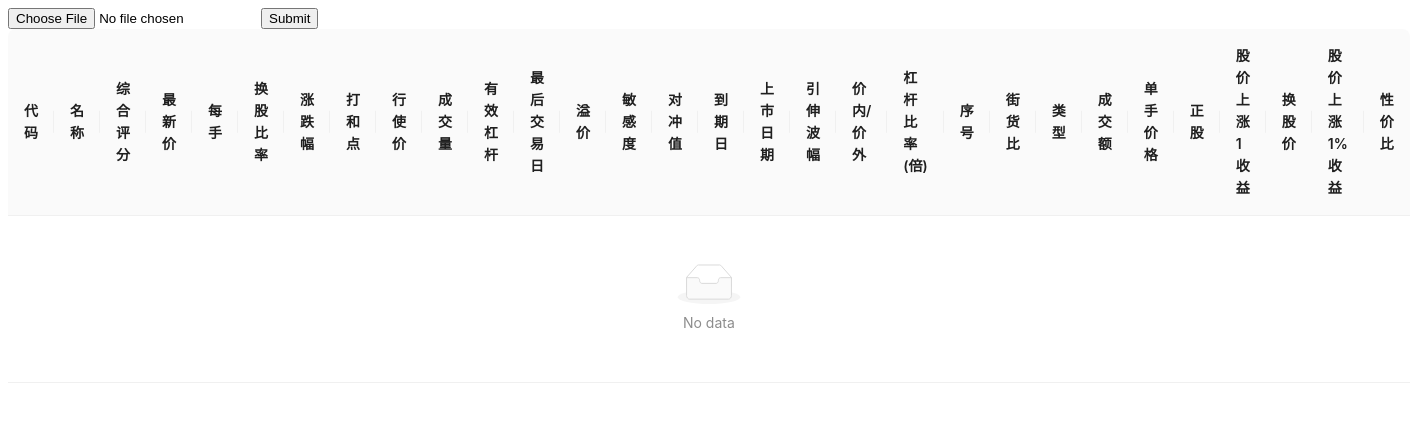
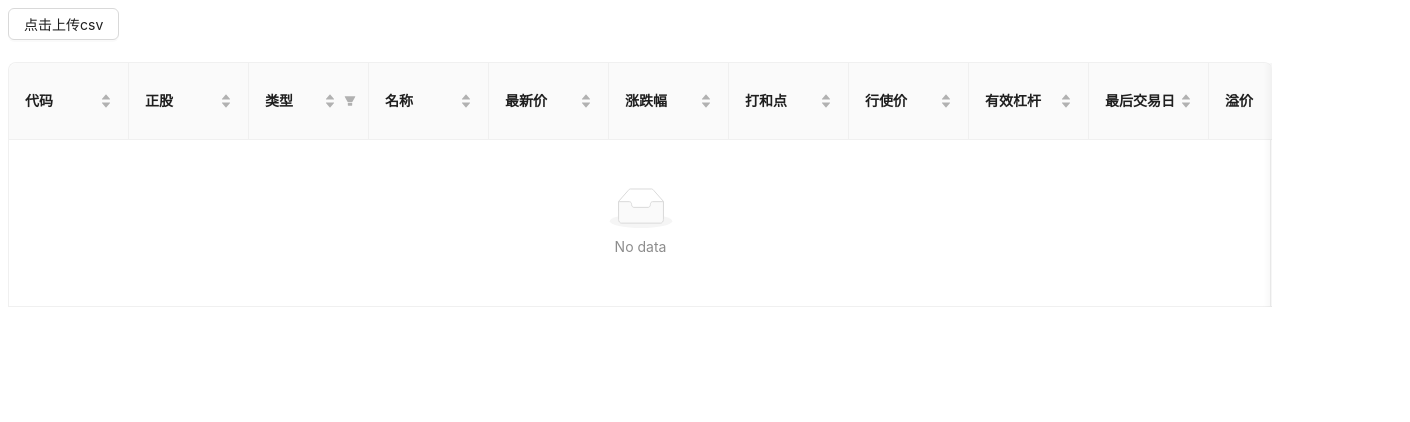
Before and after one commit to AILOVEU/react-warrants-analysis, a React (Create React App) app: page / in a window 1280 px wide. Shown: the top 422 px of the page, 1410 px wide, since content can reach past the window. Built offline with nearby package versions, Linux system fonts and the light colour scheme.

Commit message:
columns cfg

```diff
--- /dev/null
+++ b/src/Home/WarrantsFilter/index.jsx
@@ -0,0 +1,4 @@
+const WarrantsFilter = ()=> {
+    return <div></div>
+}
+export default WarrantsFilter
--- a/src/Home/WarrantsTable.jsx
+++ /dev/null
@@ -1,8 +0,0 @@
-import React from 'react'
-import { Table } from 'antd'
-import {columns} from './columns'
-
-const WarrantsTable = ({data})=> {
-    return <Table columns={columns} dataSource={data}/>
-}
-export default WarrantsTable
--- /dev/null
+++ b/src/Home/WarrantsTable/columns.js
@@ -0,0 +1,57 @@
+export const columns = [
+  "代码",
+  "正股",
+  "类型",
+  "名称",
+  "最新价",
+  // "每手",
+  // "换股比率",
+  "涨跌幅",
+  "打和点",
+  "行使价",
+  // "成交量",
+  "有效杠杆",
+  "最后交易日",
+  "溢价",
+  // "敏感度",
+  "对冲值",
+  "到期日",
+  // "上市日期",
+  "引伸波幅",
+  "价内/价外",
+  // "杠杆比率(倍)",
+  // "序号",
+  "街货比",
+  "成交额",
+  "单手价格",
+  "股价上涨1收益",
+  "换股价",
+  "股价上涨1%收益",
+  "综合评分",
+  "性价比",
+].map((item) => {
+  const baseCfg = {
+    title: item,
+    dataIndex: item,
+    key: item,
+    width: 120,
+    sorter: (a, b) => parseFloat(a[item]) - parseFloat(b[item]),
+    onFilter: (value, record) => record[item].includes(value),
+  }
+  let extraCfg = {}
+  switch(item){
+    case '类型':
+      extraCfg =  {
+        filters: [
+          { text: '购', value: '购' },
+          { text: '沽', value: '沽' },
+        ]
+      }
+      break
+    // case ''
+  }
+  return {
+    ...baseCfg,
+    ...extraCfg
+  }
+});
--- /dev/null
+++ b/src/Home/WarrantsTable/index.jsx
@@ -0,0 +1,75 @@
+import React, { useMemo } from "react";
+import { Table } from "antd";
+import { columns } from "./columns";
+
+const WarrantsTable = ({ data }) => {
+  const tableData = useMemo(() => {
+    if (data.length <= 1) {
+      return [];
+    }
+    return data
+      .slice(1)
+      .filter((item) => !!item[0])
+      .map((item) => {
+        const keyArray = [
+          "代码",
+          "名称",
+          "综合评分",
+          "最新价",
+          "每手",
+          "换股比率",
+          "涨跌幅",
+          "打和点",
+          "行使价",
+          "成交量",
+          "有效杠杆",
+          "最后交易日",
+          "溢价",
+          "敏感度",
+          "对冲值",
+          "到期日",
+          "上市日期",
+          "引伸波幅",
+          "价内/价外",
+          "杠杆比率(倍)",
+          "序号",
+          "街货比",
+          "类型",
+          "成交额",
+        ];
+        const res = {};
+        keyArray.forEach((key, index) => {
+          res[key] = item[index];
+        });
+        // TODO big.js bignumbe
+        res["单手价格"] = Math.floor(parseFloat(res["最新价"]) * parseFloat(res["每手"]));
+        res["正股"] = res["名称"].substring(0, 2);
+        res["股价上涨1收益"] = Math.floor(parseFloat(res["每手"]) / parseFloat(res["换股比率"]));
+        res["换股价"] = (parseFloat(res["打和点"]) - parseFloat(res["行使价"])).toFixed(2);
+        res["股价上涨1%收益"] =
+          ((0.01 *
+            parseFloat(res["打和点"]) *
+            parseFloat(res["对冲值"]) *
+            parseFloat(res["每手"])) /
+          parseFloat(res["换股比率"])).toFixed(2);
+        res["性价比"] = (
+          (parseFloat(res["股价上涨1%收益"]) / parseFloat(res["单手价格"])) *
+          100
+        ).toFixed(2);
+        return res;
+      })
+      .filter((item) => {
+        return parseFloat(item["对冲值"]) !== 0;
+      });
+  }, [data]);
+  return (
+    <Table
+      columns={columns}
+      dataSource={tableData}
+      pagination={false}
+      scroll={{ x: 800, y: 500 }}
+      bordered
+    />
+  );
+};
+export default WarrantsTable;
--- a/src/Home/columns.js
+++ /dev/null
@@ -1,36 +0,0 @@
-export const columns = [
-  "代码",
-  "名称",
-  "综合评分",
-  "最新价",
-  "每手",
-  "换股比率",
-  "涨跌幅",
-  "打和点",
-  "行使价",
-  "成交量",
-  "有效杠杆",
-  "最后交易日",
-  "溢价",
-  "敏感度",
-  "对冲值",
-  "到期日",
-  "上市日期",
-  "引伸波幅",
-  "价内/价外",
-  "杠杆比率(倍)",
-  "序号",
-  "街货比",
-  "类型",
-  "成交额",
-  "单手价格",
-  "正股",
-  "股价上涨1收益",
-  "换股价",
-  "股价上涨1%收益",
-  "性价比"
-].map((item) => ({
-  title: item,
-  dataIndex: item,
-  key: item,
-}));
--- a/src/Home/index.jsx
+++ b/src/Home/index.jsx
@@ -1,11 +1,12 @@
-import React, { useMemo } from "react";
+import React from "react";
 import { useState } from "react";
 import Papa from "papaparse"; // 解析cvs插件 市面上使用较多的
 import jschardet from "jschardet"; // 编码识别
-import WarrantsTable from './WarrantsTable'
+import WarrantsTable from "./WarrantsTable";
+import { Upload, Button } from "antd";
+import WarrantsFilter from "./WarrantsFilter";
 
 const CsvReader = () => {
-  const [csvFile, setCsvFile] = useState(null);
   const [csvArray, setCsvArray] = useState([]);
 
   const checkEncoding = (base64Str) => {
@@ -15,7 +16,7 @@ const CsvReader = () => {
     let encoding = jschardet.detect(str);
     encoding = encoding.encoding;
     // 有时候会识别错误
-    if (encoding == "windows-1252") {
+    if (encoding === "windows-1252") {
       encoding = "ANSI";
     }
     return encoding;
@@ -45,71 +46,21 @@ const CsvReader = () => {
     return false;
   };
 
-  const tableData = useMemo(()=> {
-    if(csvArray.length<=1){
-      return []
-    }
-    return csvArray.slice(1).filter(item=> !!item[0]).map(item=> {
-      const keyArray = [
-        "代码",
-        "名称",
-        "综合评分",
-        "最新价",
-        "每手",
-        "换股比率",
-        "涨跌幅",
-        "打和点",
-        "行使价",
-        "成交量",
-        "有效杠杆",
-        "最后交易日",
-        "溢价",
-        "敏感度",
-        "对冲值",
-        "到期日",
-        "上市日期",
-        "引伸波幅",
-        "价内/价外",
-        "杠杆比率(倍)",
-        "序号",
-        "街货比",
-        "类型",
-        "成交额",
-      ]
-      const res = {}
-      keyArray.forEach((key,index)=> {
-        res[key] = item[index]
-      })
-      console.log(res)
-      res['单手价格'] = Number(res['最新价']) * Number(res['每手'])
-      res['正股'] = res['名称'].substring(0,2)
-      res['股价上涨1收益'] = Number(res['每手']) * Number(res['换股比率'])
-      res['换股价'] = Number(res['打和点']) - Number(res['行使价'])
-      res['股价上涨1%收益'] = 0.01 * Number(res['打和点']) * Number(res['对冲值']) * Number(res['每手']) / Number(res['换股比率'])
-      res['性价比'] = Number(res['股价上涨1%收益']) / Number(res['单手价格'])
-      return res
-    })
-  },[csvArray])
-
   return (
     <div>
-      <input
-        type="file"
-        accept=".csv"
-        onChange={(e) => {
-          setCsvFile(e.target.files[0]);
-        }}
-      />
-      <button
-        onClick={(e) => {
-          e.preventDefault();
-          beforeUpload(csvFile);
-        }}
+      <Upload
+        beforeUpload={beforeUpload}
+        maxCount={1}
+        accept={".csv"}
+        // showUploadList={false}
       >
-        Submit
-      </button>
+        <Button>点击上传csv</Button>
+      </Upload>
       <br />
-      <WarrantsTable data={tableData}/>
+      <WarrantsFilter/ >
+      <div>
+        <WarrantsTable data={csvArray} />
+      </div>
     </div>
   );
 };
```
